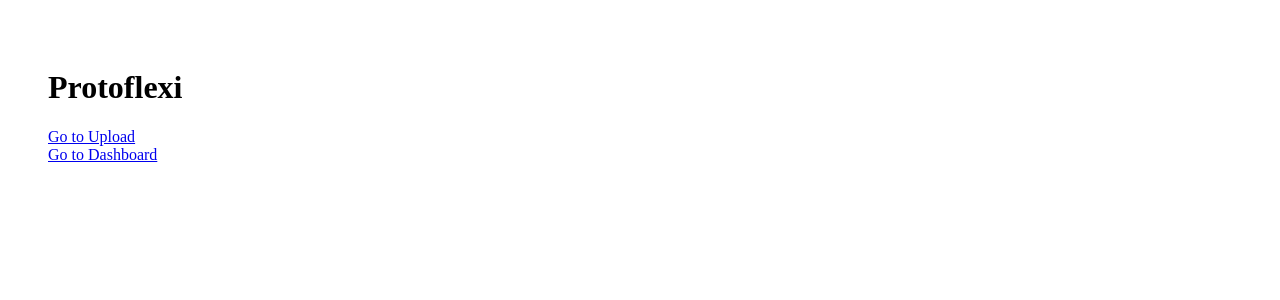
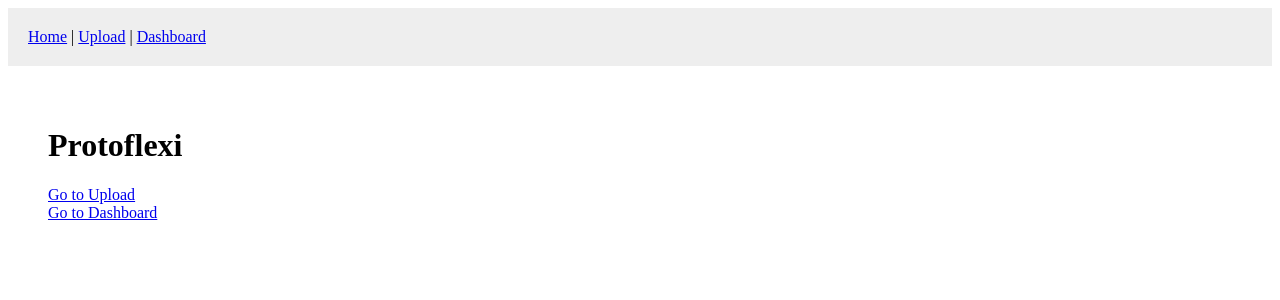
Before and after one commit to thankiprem73/protoflexi-frontend, a Next.js app: page / in a window 1280 px wide. Shown: the top 300 px of the page. Built offline with nearby package versions, Linux system fonts and the light colour scheme.

Commit message:
Update layout.js

```diff
--- a/app/layout.js
+++ b/app/layout.js
@@ -1,12 +1,16 @@
+import Navbar from "../components/Navbar";
+
 export const metadata = {
   title: "Protoflexi",
-  description: "PCB Prototyping Platform"
 };
 
 export default function RootLayout({ children }) {
   return (
     <html>
-      <body>{children}</body>
+      <body>
+        <Navbar />   {/* 👈 THIS is “including it” */}
+        {children}   {/* 👈 page content */}
+      </body>
     </html>
   );
 }
```
